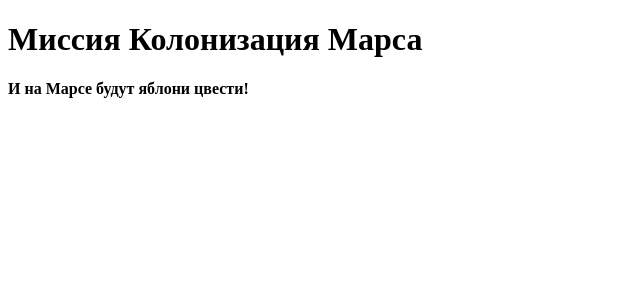
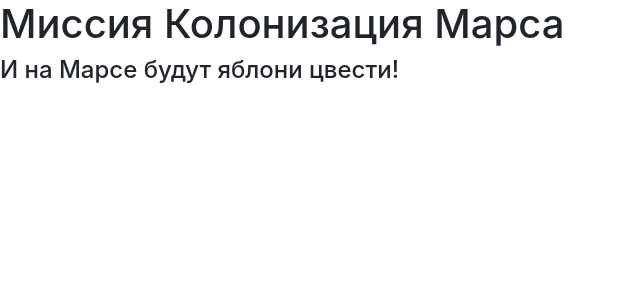
Before and after one commit to shokkontent/mars, a Flask app: page /image_mars/1 in a window 1280 px wide. Shown: the top 300 px of the page, without its empty margins (0-640 px from the left). Run offline with Flask 3, Linux system fonts and the light colour scheme; some libraries are stand-ins or nearby versions.

Commit message:
перенос

```diff
--- a/templates/base.html
+++ b/templates/base.html
@@ -2,10 +2,22 @@
 <html lang="en">
 <head>
     <meta charset="utf-8">
+    <meta name="viewport" content="width=device-width, initial-scale=1, shrink-to-fit=no">
+    <link rel="stylesheet"
+          href="https://stackpath.bootstrapcdn.com/bootstrap/4.4.1/css/bootstrap.min.css"
+          integrity="sha384-Vkoo8x4CGsO3+Hhxv8T/Q5PaXtkKtu6ug5TOeNV6gBiFeWPGFN9MuhOf23Q9Ifjh"
+          crossorigin="anonymous">
     <title>{{title}}</title>
 </head>
 <body>
+<header>
     <h1>Миссия Колонизация Марса</h1>
     <h4>И на Марсе будут яблони цвести!</h4>
+    </nav>
+</header>
+<!-- Begin page content -->
+<main role="main" class="container">
+    {% block content %}{% endblock %}
+</main>
 </body>
 </html>
```
Lines whose indentation alone changed are shown as unchanged.
